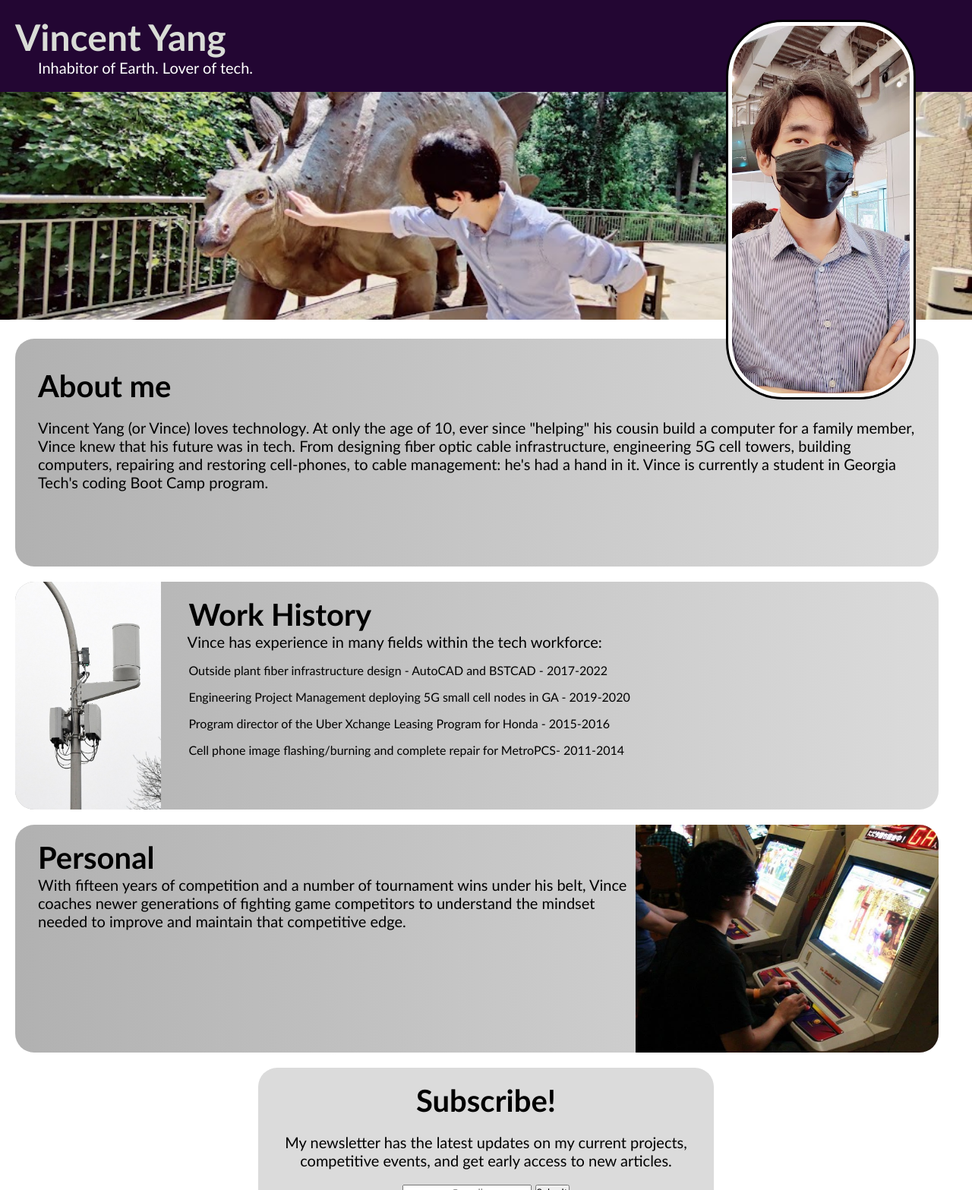
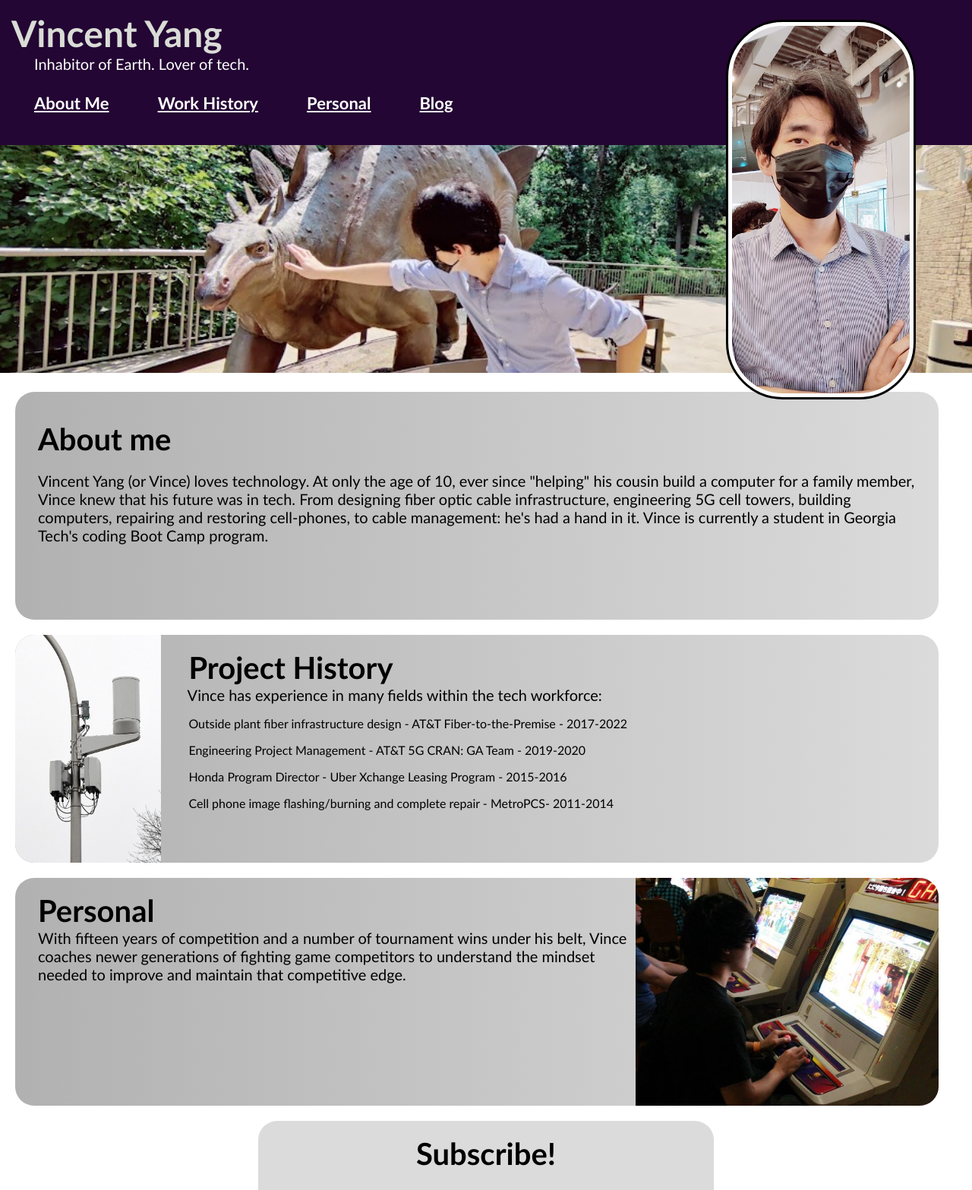
Before and after one commit to vyang14/professional-portfolio, a plain HTML site: page index.html in a window 1280 px wide. Shown: the top 1567 px of the page at 76% size. Drawn offline with Linux system fonts and the light colour scheme.

Commit message:
formatting, editing, and added navigation bar

```diff
--- a/assets/css/style.css
+++ b/assets/css/style.css
@@ -10,7 +10,7 @@ body {
 }
 
 .header {
-    padding: 20px;
+    padding: 15px;
     background-color: #230633;
     color: #ffffff;
 }
@@ -36,6 +36,26 @@ body {
 .header p {
     font-size: 20px;
 }
+
+.header ul li {
+    display: inline-block;
+    margin: 30px;
+    font-size: 22px;
+    line-height: 20px;
+    font-weight: bold;
+    text-decoration: underline;
+    list-style-type: none;
+    align-items: center;
+}
+
+/* .navigation {
+    font-size: 22px;
+    line-height: 40px;
+    font-weight: bold;
+    text-decoration: underline;
+    list-style-type: none;
+    align-items: center;
+} */
 
 a {
     color: #ffffff;
@@ -177,7 +197,7 @@ p {
     bottom: -65%;
 }
 
-#title {
+#blog {
     font-size: 36px;
     font-weight: bolder;
     text-decoration: underline;
--- a/index.html
+++ b/index.html
@@ -12,6 +12,12 @@
     <div class="header">
         <h1>Vincent Yang</h1>
         <p>Inhabitor of Earth. Lover of tech.</p>
+        <ul class="navigation">
+            <li><a href="#bio">About Me</a></li>
+            <li><a href="#work-history">Work History</a></li>
+            <li><a href="#personal">Personal</a></li>
+            <li><a href="#blog">Blog</a></li>
+        </ul>
         <img class="profile" src="./assets/images/profile.jpg" alt="Vincent at the World of Coca-Cola in Atlanta, GA">
     </div>
     <div class="vincent" role="img" aria-label="Vincent at Fernbank in Atlanta, GA">
@@ -28,13 +34,13 @@
         </div>
         <div id="work-history" class="work-history">
             <img src="./assets/images/small-cell.jpg" alt="5G small cell tower" class="float-left" />
-            <br><h2>Work History</h2>
+            <br><h2>Project History</h2>
             <p> Vince has experience in many fields within the tech workforce:
                 <ul>
-                    <li>Outside plant fiber infrastructure design - AutoCAD and BSTCAD - 2017-2022</li>
-                    <li>Engineering Project Management deploying 5G small cell nodes in GA - 2019-2020</li>
-                    <li>Program director of the Uber Xchange Leasing Program for Honda - 2015-2016</li>
-                    <li>Cell phone image flashing/burning and complete repair for MetroPCS- 2011-2014</li>
+                    <li>Outside plant fiber infrastructure design - AT&T Fiber-to-the-Premise - 2017-2022</li>
+                    <li>Engineering Project Management - AT&T 5G CRAN: GA Team - 2019-2020</li>
+                    <li>Honda Program Director - Uber Xchange Leasing Program - 2015-2016</li>
+                    <li>Cell phone image flashing/burning and complete repair - MetroPCS- 2011-2014</li>
                 </ul>
             </p>
         </div>
@@ -58,7 +64,7 @@
     <div class="blog">
         <h1> Lastest blog post:</h1>
         <h3>May 18th, 2022</p>
-        <h2 id="title"> <a href="#">AWS Summit 2022 in Atlanta, GA!</a></p>
+        <h2 id="blog"> <a href="#">AWS Summit 2022 in Atlanta, GA!</a></p>
     </div>
     <div class="footer">
         <h2>Also, find me here:</h2>
```
